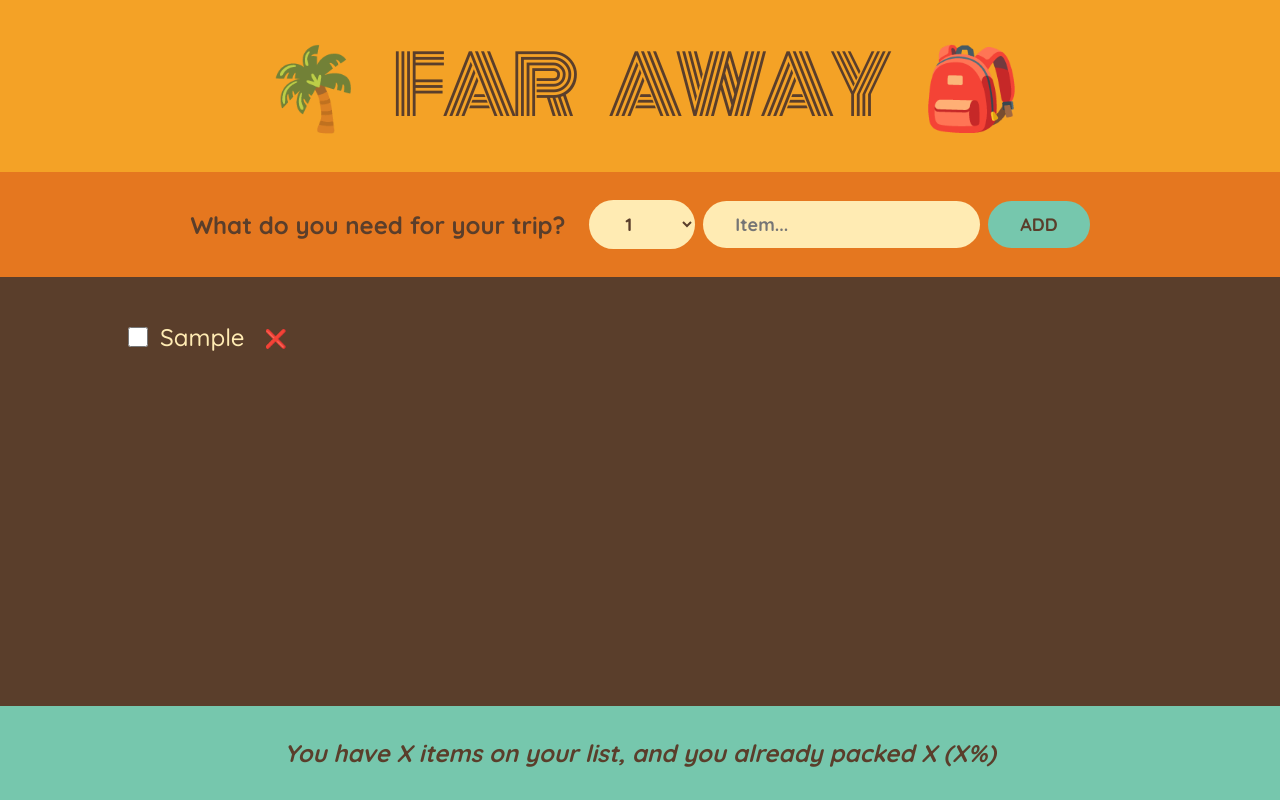
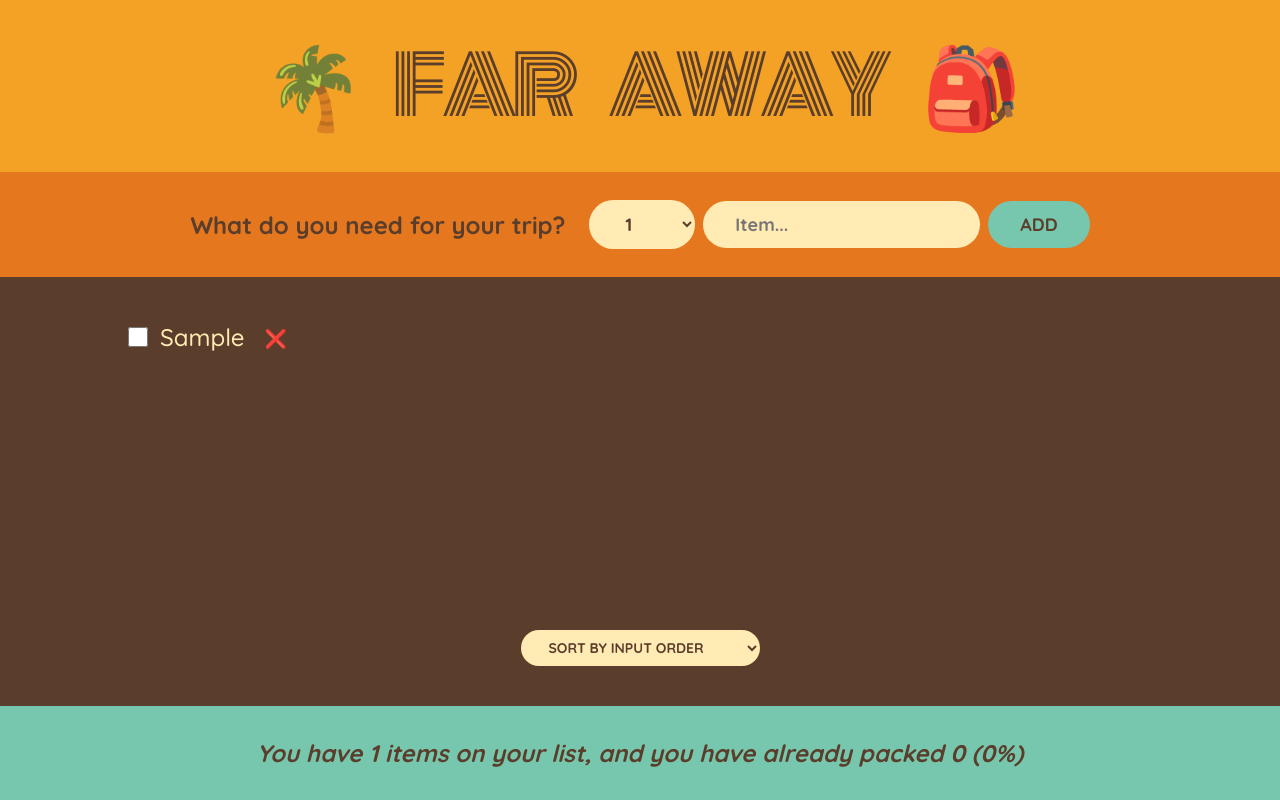
Before and after one commit to sunsesvasko/05-travel-list, a React (Create React App) app: page / in a window 1280 px wide. Both pictures are taken after typing "Sample" into the empty fields and a click on the button "ADD". Built offline with nearby package versions, Linux system fonts and the light colour scheme.

Commit message:
Sorting items using derived state

```diff
--- a/src/App.js
+++ b/src/App.js
@@ -33,7 +33,7 @@
         onDeleteItems={handleDeleteItems}
         onToggleItems={handleToggleItem}
       />
-      <Stats />
+      <Stats items={items} />
     </div>
   );
 }
@@ -84,10 +84,23 @@
 }
 
 function PackingList({ items, onDeleteItems, onToggleItems }) {
+  const [sortBy, setSortBy] = useState("input");
+
+  let sortedItems;
+
+  if (sortBy === "input") sortedItems = items;
+  else if (sortBy === "description")
+    sortedItems = items
+      .slice()
+      .sort((a, b) => a.description.localeCompare(b.description));
+  else if (sortBy === "packed")
+    sortedItems = items
+      .slice()
+      .sort((a, b) => Number(a.packed) - Number(b.packed));
   return (
     <div className="list">
       <ul>
-        {items.map((item) => (
+        {sortedItems.map((item) => (
           <Item
             item={item}
             key={item.id}
@@ -96,6 +109,14 @@
           />
         ))}
       </ul>
+
+      <div className="actions">
+        <select value={sortBy} onChange={(e) => setSortBy(e.target.value)}>
+          <option value="input">Sort by input order</option>
+          <option value="description">Sort by description</option>
+          <option value="packed">Sort by packed status</option>
+        </select>
+      </div>
     </div>
   );
 }
@@ -116,10 +137,29 @@
   );
 }
 
-function Stats() {
+function Stats({ items }) {
+  // Good use case of early rendering
+  if (!items.length)
+    return (
+      <p className="stats">
+        <em>Start adding some items to your packing list 🚀</em>
+      </p>
+    );
+
+  const numItems = items.length;
+  const packedItems = items.filter((item) => item.packed === true);
+  const percentagePacked =
+    packedItems.length > 0
+      ? Math.round((packedItems.length / items.length) * 100)
+      : 0;
+
   return (
     <footer className="stats">
-      <em>You have X items on your list, and you already packed X (X%)</em>
+      <em>
+        {percentagePacked === 100
+          ? "You got everything! Ready to go ✈️"
+          : `You have ${numItems} items on your list, and you have already packed ${packedItems.length} (${percentagePacked}%)`}
+      </em>
     </footer>
   );
 }
```
